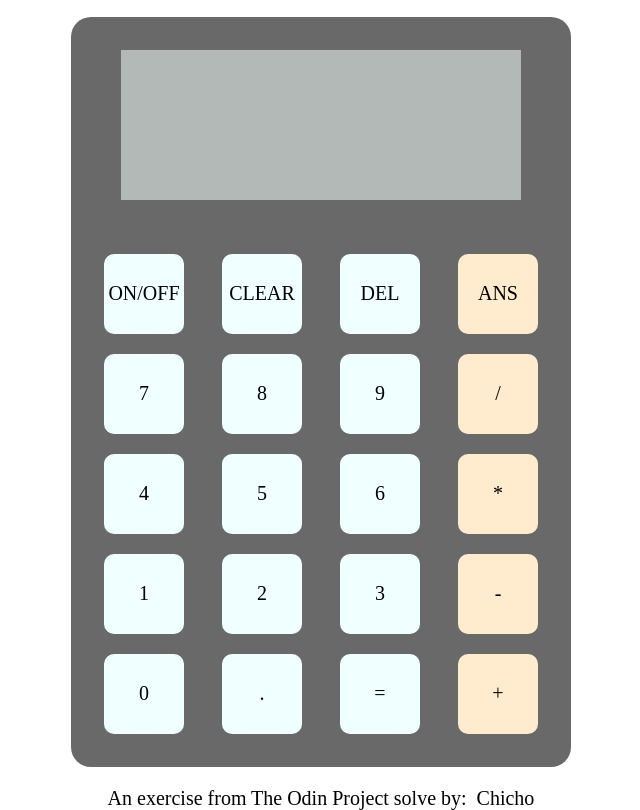
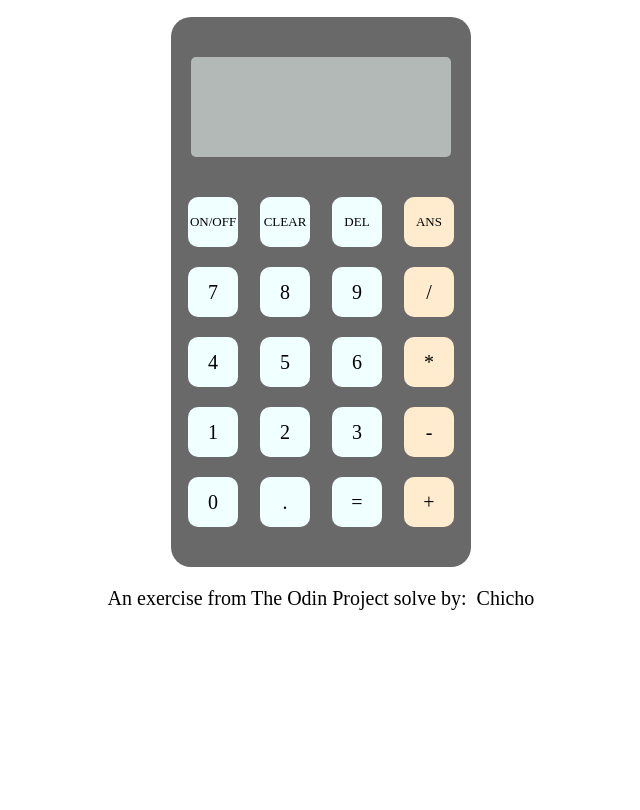
Before and after one commit to chichopy/Project-Calculator, a plain HTML site: page index.html in a window 1280 px wide. Shown: the part 50-860 px from the top of the page, without its empty margins (319-959 px from the left). After the commit the page ends 800 px from the top, so only its background shows below. Drawn offline with Linux system fonts and the light colour scheme.

Commit message:
Add hover effect to buttons and

```diff
--- a/index.html
+++ b/index.html
@@ -30,10 +30,10 @@
 
         <div class="bodyCal">
             <div class="row">
-                <div class="number" id="onButton">ON/OFF</div>
-                <div class="number" id="clear">CLEAR</div>
-                <div class="number" id="delete">DEL</div>
-                <div class="operator" id="ans">ANS</div>
+                <div class="number small" id="onButton">ON/OFF</div>
+                <div class="number small" id="clear">CLEAR</div>
+                <div class="number small" id="delete">DEL</div>
+                <div class="operator small" id="ans">ANS</div>
             </div>
             <div class="row">
                 <div class="number" id="button">7</div>
--- a/style/styles.css
+++ b/style/styles.css
@@ -18,23 +18,27 @@ body{
     gap: 20px;
 }
 
+.small {
+    font-size: 13px;
+}
+
 .container{
     background-color: dimgray;
     border-radius: 20px;
     display: flex;
     flex-direction: column;
-    gap: 20px;
-    height: 750px;
+    height: 550px;
     justify-content: space-evenly;
-    width: 500px;
+    width: 300px;
 }
 
 .display{
     background-color: #b2b9b7;
     display: flex;
     flex-direction: column;
-    max-height: 150px;
-    width: 80%;
+    max-height: 100px;
+    width: 260px;
+    border-radius: 5px;
 }
 
 .headerDisplay{
@@ -55,10 +59,13 @@ body{
     align-items: center;
     border-radius: 10px;
     display: flex;
-    font-size: 20px;
-    height: 80px;
+    height: 50px;
     justify-content: center;
-    width: 80px;
+    width: 50px;
+}
+
+.number:hover, .operator:hover{
+    cursor: pointer;
 }
 
 .number{
@@ -71,7 +78,7 @@ body{
 
 .outerDisplay{
     display: flex;
-    height: 150px;
+    height: 100px;
     justify-content: center;
     width: 100%;
 }
@@ -81,8 +88,8 @@ body{
     color: black;
     display: flex;
     flex-direction: column;
-    font-size: 30px;
-    height: 125px;
+    font-size: 20px;
+    height: 100px;
     justify-content: center;
     overflow: hidden;
     width: 100%;
```
